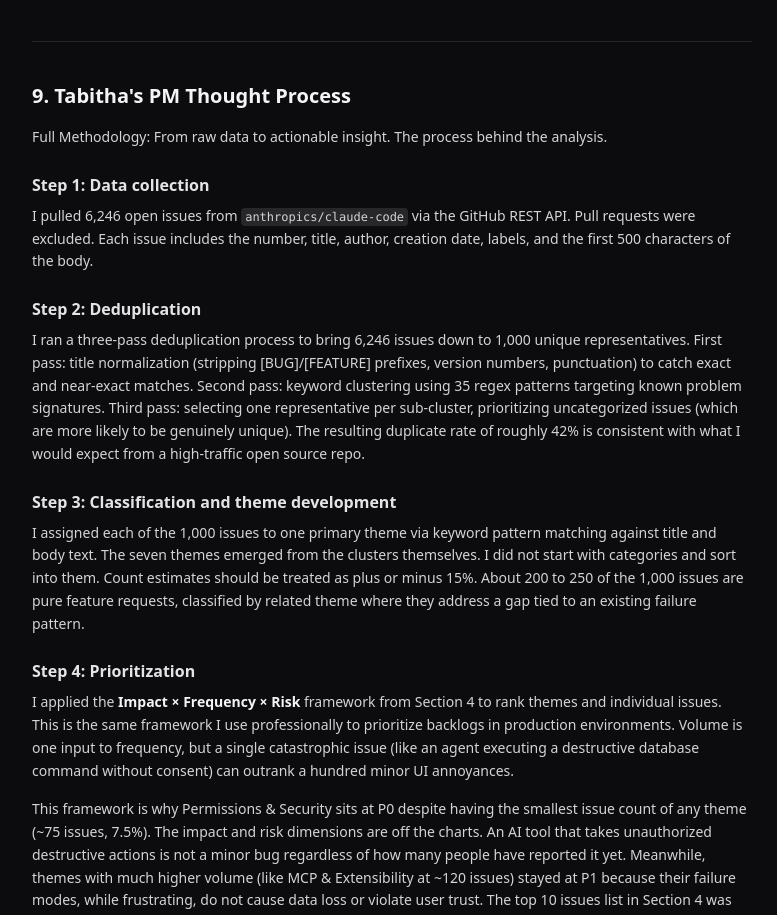
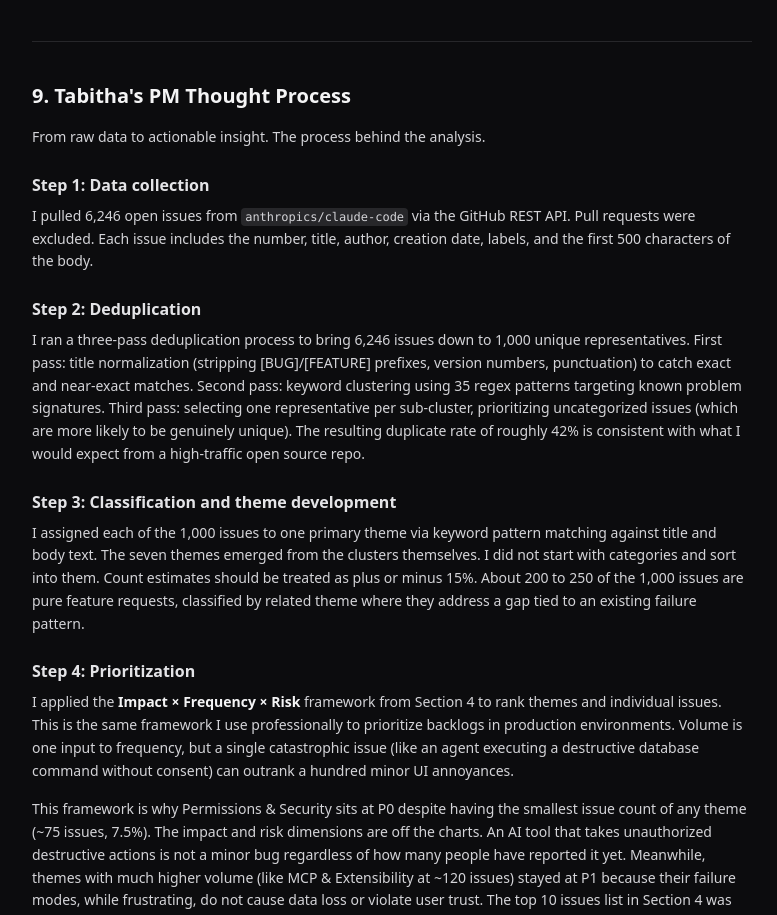
Before and after one commit to tabbydamola/tabithasportfolio, a Next.js app: page /analysis in a window 1280 px wide. Shown: the part 8883-9798 px from the top of the page, without its empty margins (248-1025 px from the left). Built offline with nearby package versions, Linux system fonts and the light colour scheme.

Commit message:
fix: update PDF generation to use Firefox and refine analysis page description

```diff
--- a/generate-pdf.mjs
+++ b/generate-pdf.mjs
@@ -1,4 +1,4 @@
-import { chromium } from "playwright";
+import { firefox } from "playwright";
 import { spawn } from "child_process";
 import { setTimeout as sleep } from "timers/promises";
 
@@ -25,10 +25,11 @@ await new Promise((resolve) => {
 });
 
 await sleep(2000);
-console.log("Server ready. Launching browser...");
+console.log("Server ready. Launching Firefox...");
 
-const browser = await chromium.launch({ channel: "chrome" });
-const page = await browser.newPage();
+const browser = await firefox.launch({ headless: true });
+const context = await browser.newContext();
+const page = await context.newPage();
 
 await page.setViewportSize({ width: 1200, height: 800 });
 console.log(`Navigating to ${URL}...`);
--- a/src/app/analysis/page.tsx
+++ b/src/app/analysis/page.tsx
@@ -682,7 +682,7 @@ export default function AnalysisPage() {
           <h2 className="text-xl font-semibold text-zinc-100">9. Tabitha&apos;s PM Thought Process</h2>
 
           <p className="text-sm text-zinc-300 leading-relaxed">
-            Full Methodology: From raw data to actionable insight. The process behind the analysis.
+            From raw data to actionable insight. The process behind the analysis.
           </p>
 
           <h3 className="text-base font-semibold text-zinc-200 mt-6 mb-2">Step 1: Data collection</h3>
```
